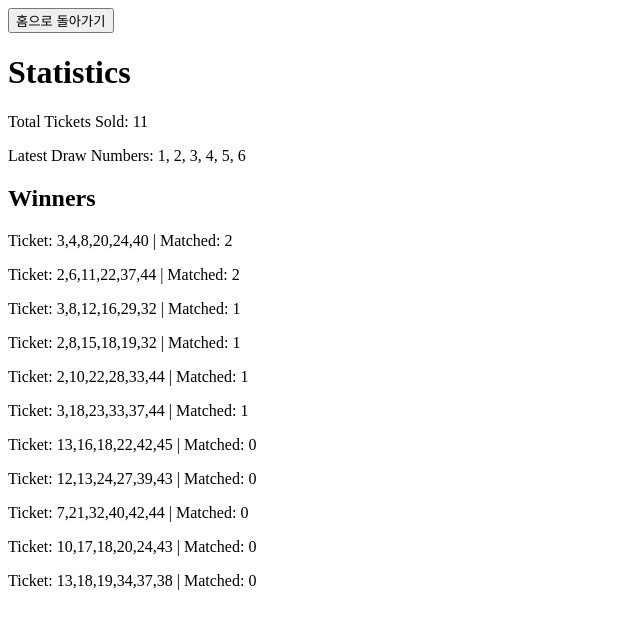
After one commit to jcm0314/Lotto, a Django app: page /lotto/statistics/ in a window 1280 px wide. The commit adds this page. Shown: the top 629 px of the page, without its empty margins (0-640 px from the left). Run offline with Django 5.2, Linux system fonts and the light colour scheme; a user stored in the database is signed in; data comes from the database, SQL or seed files in the repository; both versions use the stored data as it was after the commit.

Commit message:
final final commit

```diff
--- /dev/null
+++ b/lotto/templates/lotto/base.html
@@ -0,0 +1,22 @@
+<!-- base.html -->
+<!DOCTYPE html>
+<html lang="en">
+<head>
+    <meta charset="UTF-8">
+    <meta name="viewport" content="width=device-width, initial-scale=1.0">
+    <title>{% block title %}로또 서비스{% endblock %}</title>
+</head>
+<body>
+    <!-- 홈으로 돌아가기 버튼 -->
+    <a href="{% url 'home' %}">
+        <button>홈으로 돌아가기</button>
+    </a>
+
+    <!-- 페이지 내용이 들어갈 부분 -->
+    <div>
+        {% block content %}
+        <!-- 내용이 들어갑니다. -->
+        {% endblock %}
+    </div>
+</body>
+</html>
--- /dev/null
+++ b/lotto/templates/lotto/statistics.html
@@ -0,0 +1,20 @@
+{% extends 'lotto/base.html' %}  <!-- base.html을 상속 -->
+
+{% block title %}통계 보기{% endblock %}  <!-- 페이지 제목을 덮어씁니다. -->
+
+{% block content %}
+    <h1>Statistics</h1>
+    <p>Total Tickets Sold: {{ total_tickets }}</p>
+
+    {% if latest_draw %}
+        <p>Latest Draw Numbers: {{ latest_draw.winning_numbers }}</p>
+        <h2>Winners</h2>
+        {% for ticket, matched_count in winners %}
+            <div>
+                <p>Ticket: {{ ticket.numbers }} | Matched: {{ matched_count }}</p>
+            </div>
+        {% endfor %}
+    {% else %}
+        <p>No draw has been conducted yet.</p>
+    {% endif %}
+{% endblock %}
--- a/lotto/urls.py
+++ b/lotto/urls.py
@@ -1,11 +1,14 @@
+# urls.py
 from django.urls import path
 from . import views
 
 app_name = 'lotto'
 
 urlpatterns = [
-    path('', views.index, name='index'),  # 예시로 기본 페이지를 추가할 수 있습니다.
+    path('check-result/', views.check_results, name='check_results'),
+    path('statistics/', views.statistics, name='statistics'),
+    path('', views.home, name='home'),  # 홈 페이지 경로 추가
+    path('draw/', views.draw_lotto, name='draw_lotto'),  # 관리자 추첨
     path('buy/', views.buy_lotto, name='buy_lotto'),
-    path('my_tickets/', views.my_tickets, name='my_tickets'),
-    path('draw/', views.draw_lotto, name='draw_lotto'),
+    path('my-tickets/', views.my_tickets, name='my_tickets'),
 ]
--- a/lotto/views.py
+++ b/lotto/views.py
@@ -30,36 +30,35 @@ def check_winning_numbers(user):
     return results
 
 def check_results(request):
-    # 최근 추첨 번호 가져오기
     try:
         latest_draw = LottoDraw.objects.latest('draw_date')
     except LottoDraw.DoesNotExist:
-        return render(request, 'lotto/no_draw.html')  # 추첨이 아직 없는 경우
+        return render(request, 'lotto/no_draw.html', {'message': '아직 당첨 번호가 없습니다.'})
 
-    user_tickets = LottoTicket.objects.filter(user=request.user)  # 사용자의 티켓을 가져옴
+    user_tickets = LottoTicket.objects.filter(user=request.user)
     results = []
 
     for ticket in user_tickets:
         ticket_numbers = set(map(int, ticket.numbers.split(',')))
         winning_numbers = set(map(int, latest_draw.winning_numbers.split(',')))
-        matched = ticket_numbers & winning_numbers
-        is_winner = ticket_numbers == winning_numbers
+        matched_numbers = ticket_numbers & winning_numbers
+        is_winner = len(matched_numbers) == len(winning_numbers)
 
         results.append({
-            'ticket': ticket,
-            'matched': len(matched),
+            'ticket': ticket.numbers,
+            'matched_count': len(matched_numbers),
+            'matched_numbers': sorted(matched_numbers),
             'is_winner': is_winner,
-            'matched_numbers': sorted(list(matched)),
         })
 
-    return render(request, 'lotto/check_results.html', {'results': results})
-
+    return render(request, 'lotto/check_results.html', {'results': results, 'latest_draw': latest_draw})
 
 def home(request):
     return render(request, 'lotto/home.html')
 
 def my_tickets(request):
-    return render(request, 'lotto/my_tickets.html')
+    user_tickets = LottoTicket.objects.filter(user=request.user)  # 로그인한 사용자 티켓 조회
+    return render(request, 'lotto/my_tickets.html', {'tickets': user_tickets})
 
 def index(request):
     return render(request, 'lotto/index.html')
@@ -74,14 +73,33 @@ def draw_lotto(request):
     else:
         return redirect('login')  # 관리자 아닐 시 로그인 페이지로 리디렉션
 
+# views.py
 def statistics(request):
-    total_tickets = LottoTicket.objects.count()  # 총 티켓 판매량
-    latest_draw = LottoDraw.objects.latest('draw_date')  # 최근 추첨 정보
-    total_winners = LottoTicket.objects.filter(
-        numbers__in=[latest_draw.winning_numbers]).count()  # 당첨된 티켓 수
+    if not request.user.is_staff:
+        return redirect('login')
+
+    total_tickets = LottoTicket.objects.count()
+    try:
+        latest_draw = LottoDraw.objects.latest('draw_date')
+    except LottoDraw.DoesNotExist:
+        latest_draw = None
+
+    if latest_draw:
+        winning_numbers = set(map(int, latest_draw.winning_numbers.split(',')))
+        winners = []
+        for ticket in LottoTicket.objects.all():
+            ticket_numbers = set(map(int, ticket.numbers.split(',')))
+            matched_count = len(ticket_numbers & winning_numbers)
+            winners.append((ticket, matched_count))
+
+        winners = sorted(winners, key=lambda x: x[1], reverse=True)  # 매칭 개수로 정렬
+    else:
+        winners = []
+
     return render(request, 'lotto/statistics.html', {
         'total_tickets': total_tickets,
-        'total_winners': total_winners,
         'latest_draw': latest_draw,
+        'winners': winners,
     })
+
 # Create your views here.
```
Also changed, not shown: lotto/templates/lotto/buy_lotto.html (+12 -5 lines), lotto/templates/lotto/check_results.html (+19 -13 lines), lotto/templates/lotto/home.html (+22 -2 lines), lotto/templates/lotto/my_tickets.html (+16 -12 lines), db.sqlite3.
